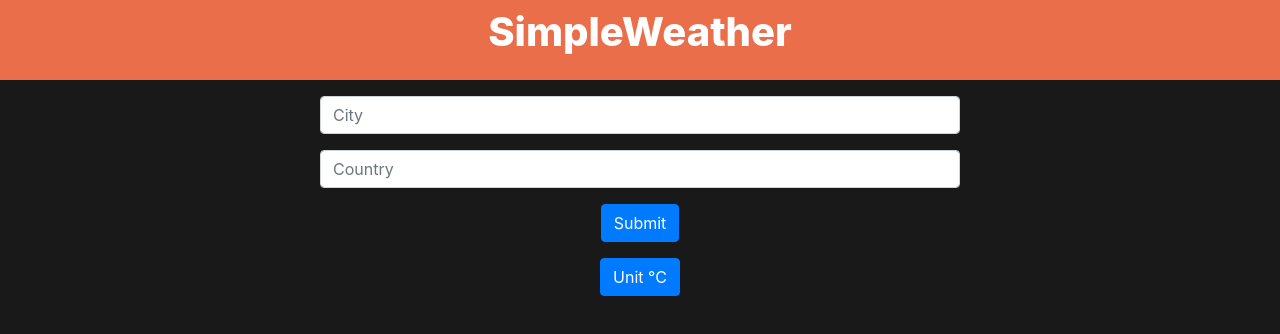
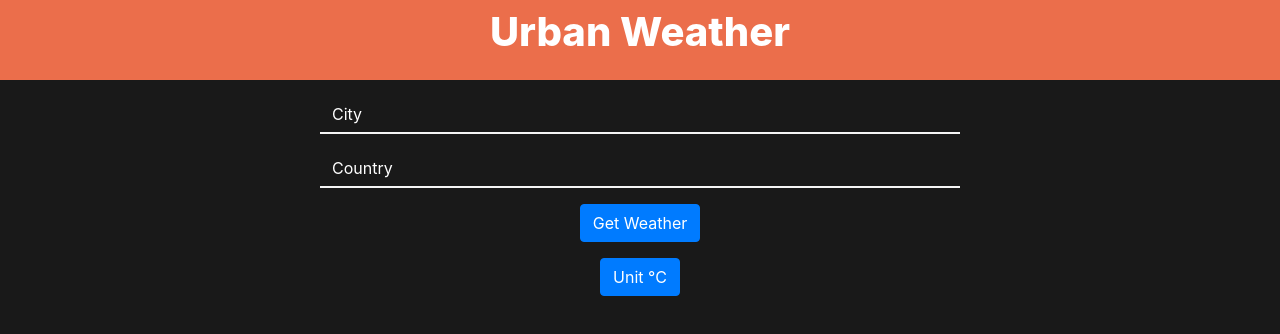
Before and after one commit to tonejk/openweather-react, a React (Create React App) app: page / in a window 1280 px wide. Shown: the top 334 px of the page. Built offline with nearby package versions, Linux system fonts and the light colour scheme; no server answers.

Commit message:
changes to error message handling and styling

```diff
--- a/src/App.js
+++ b/src/App.js
@@ -41,7 +41,7 @@ function App() {
   return (
     <div className="App">
         <header className="App-header">
-            <p>SimpleWeather</p>
+            <p>Urban Weather</p>
         </header>
         <div>
         <WeatherForm
--- a/src/components/Style.css
+++ b/src/components/Style.css
@@ -1,7 +1,42 @@
-.chart {
+.formInput {
+    background: none !important;
+    color: #FFFFFF !important;
+    border: none !important;
+    border-radius: 0 !important;
+    border-bottom: 2px solid #f5f5f5 !important;
+}
+
+.formInput:focus {
+    border-bottom: 2px solid #CFBA58 !important;
+    outline: none !important;
+    box-shadow: none !important;
+}
+
+.weatherChart {
     color: #FFFFFF;
     font-size: 2.5rem;
     font-weight: 800;
     text-align: center;
     margin-top: 8rem;
 }
+
+.error {
+    background: #CFBA58 !important;
+    border: none !important;
+    color: #FFFFFF;
+    text-align: center;
+    font-size: 1.1rem;
+    font-weight: 800;
+    margin-top: 2rem;
+    text-transform: uppercase;
+}
+
+/* Placeholder */
+::placeholder {
+    color: #FFFFFF !important;
+    opacity: 1; /* Firefox */
+}
+
+::-ms-input-placeholder { /* Microsoft Edge */
+    color: #FFFFFF !important;
+}
--- a/src/components/WeatherChart.jsx
+++ b/src/components/WeatherChart.jsx
@@ -1,5 +1,6 @@
 import React, { useState, useEffect } from "react";
 import Button from "react-bootstrap/Button";
+import ListGroup from "react-bootstrap/ListGroup";
 import "./Style.css";
 
 const WeatherChart = ({ city, country, tempC, tempF, description, error }) => {
@@ -23,12 +24,19 @@ const WeatherChart = ({ city, country, tempC, tempF, description, error }) => {
 
     return (
         <div>
-        <Button onClick={ConvertTemp} variant="primary" className="d-flex justify-content-center mx-auto mt-3">
+        <Button
+            onClick={ConvertTemp}
+            variant="primary"
+            className="d-flex justify-content-center mx-auto mt-3">
             Unit {unit}
         </Button>
-        <p className="text-center text-white">{error}</p>
+        {error ?
+        <ListGroup>
+            <ListGroup.Item className="error">{error}</ListGroup.Item>
+        </ListGroup>
+        : null}
         {city && country ?
-            <div className="chart">
+            <div className="weatherChart">
                 {<p>{city}, {country}</p>}
                 <p>{temp ? temp.toFixed(1) : null}{unit}</p>
                 {<p>{description}</p>}
--- a/src/components/WeatherForm.jsx
+++ b/src/components/WeatherForm.jsx
@@ -1,6 +1,7 @@
 import React from "react";
 import Form from "react-bootstrap/Form";
 import Button from "react-bootstrap/Button";
+import "./Style.css";
 
 const WeatherForm = ({ getWeatherData }) => {
     return (
@@ -11,16 +12,17 @@ const WeatherForm = ({ getWeatherData }) => {
                         type="text"
                         name="city"
                         placeholder="City"
-                        className="mb-3"
+                        className="formInput mb-3"
                     />
                     <Form.Control
                         type="text"
                         name="country"
                         placeholder="Country"
+                        className="formInput"
                     />
                 </Form.Group>
                 <Button variant="primary" type="submit">
-                    Submit
+                    Get Weather
                 </Button>
             </Form>
         </div>
```
